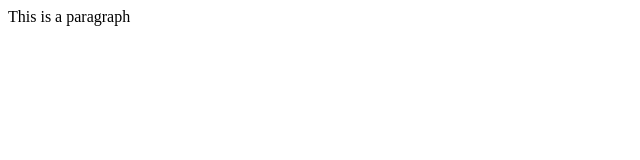
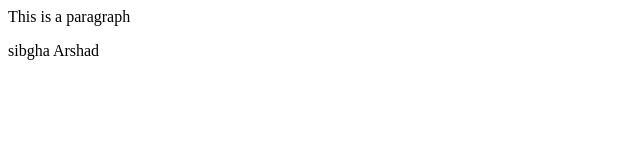
Before and after one commit to Sibghaarshad-cs/local-repo, a plain HTML site: page index.html in a window 1280 px wide. Shown: the full height of the page, 0-640 px from the left. Drawn offline with Linux system fonts and the light colour scheme.

Commit message:
this is feature1

```diff
--- a/index.html
+++ b/index.html
@@ -1 +1,2 @@
 <p> This is a paragraph</p>
+<p> sibgha Arshad</p>
```
